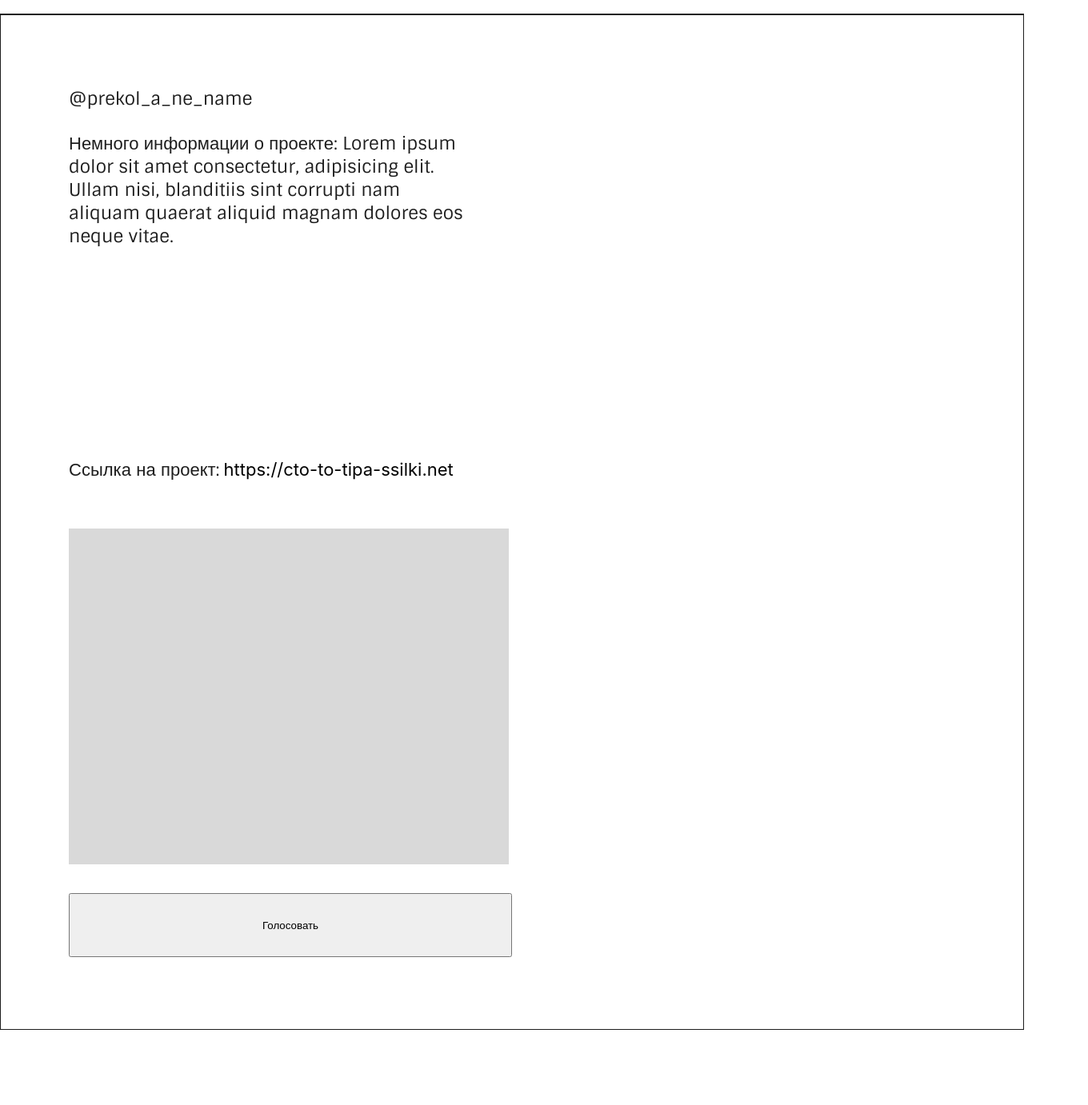
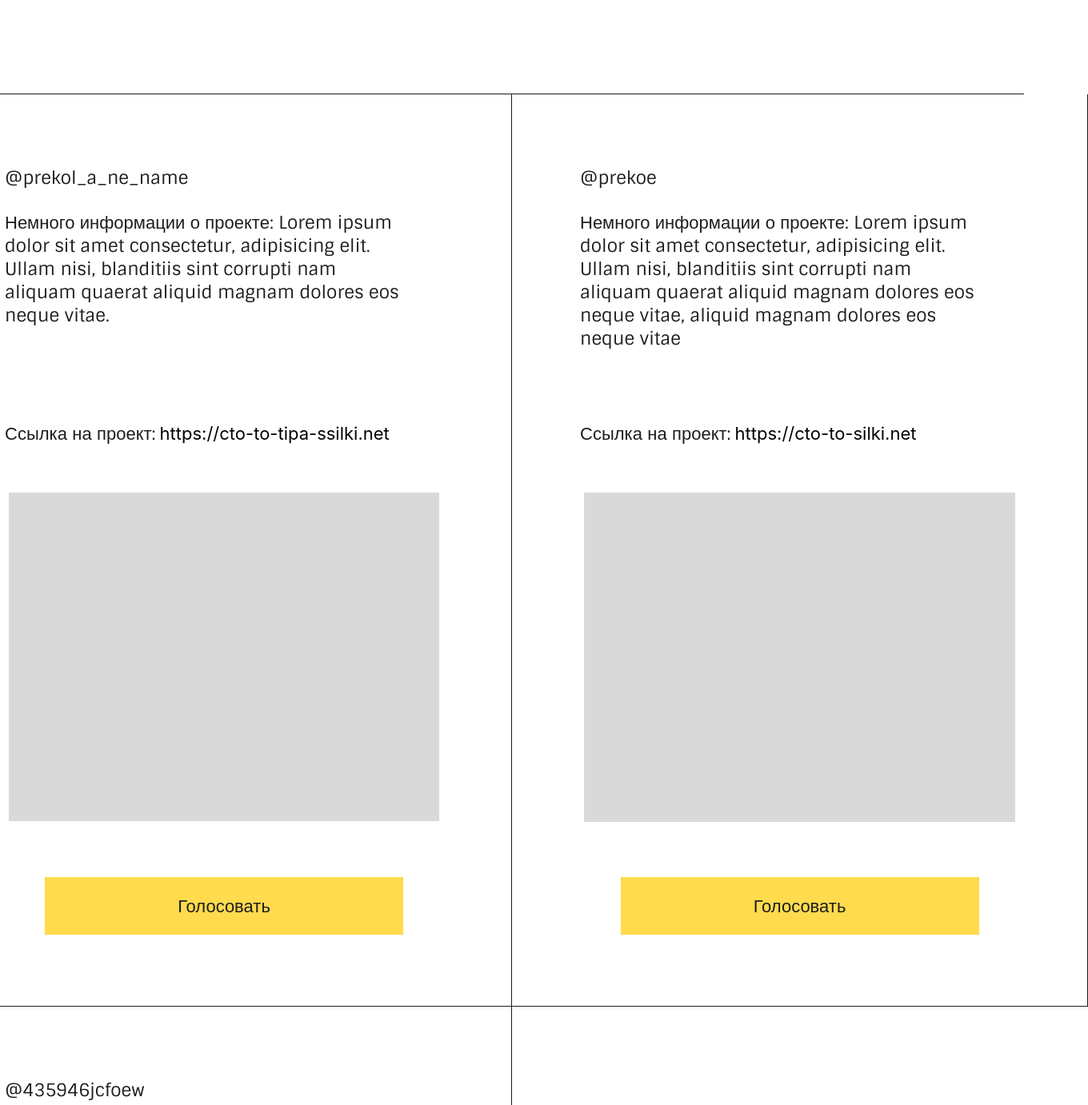
Before and after one commit to sonia13marker/creative.ct, a React (Create React App) app: page /contests in a window 1280 px wide. Shown: the part 898-2280 px from the top of the page at 80% size, 1360 px wide, since content can reach past the window. Before the commit the page ends 2186 px from the top, so only its background shows below. Built offline with nearby package versions, Linux system fonts and the light colour scheme.

Commit message:
страница "голосование"

```diff
--- a/src/components/AllProjects/AllProjects.jsx
+++ b/src/components/AllProjects/AllProjects.jsx
@@ -7,29 +7,31 @@ export function AllProjects () {
 
     let infos = [
         {
+            "id": "01",
             "name" : "@prekol_a_ne_name",
             "description" : "Немного информации о проекте: Lorem ipsum dolor sit amet consectetur, adipisicing elit. Ullam nisi, blanditiis sint corrupti nam aliquam quaerat aliquid magnam dolores eos neque vitae.",
             "project_link" : "https://cto-to-tipa-ssilki.net"
         },
+        {
+            "id" : "02",
+            "name" : "@prekoe",
+            "description" : "Немного информации о проекте: Lorem ipsum dolor sit amet consectetur, adipisicing elit. Ullam nisi, blanditiis sint corrupti nam aliquam quaerat aliquid magnam dolores eos neque vitae, aliquid magnam dolores eos neque vitae",
+            "project_link" : "https://cto-to-silki.net"
+        },
+        {
+           "id" : "03",
+            "name" : "@435946jcfoew",
+            "description" : "Дом, купить дом, частный дом, 0639468885, продажа домов, дома в области, недорогие дома, проекты домов, купля дома, дом в районе, купить дом в области, дома без посредников, жилой дом, дом в харькове, строительство домов, купить дом в районе, большой Дом, купить дом, частный дом, 0639468885, продажа домов, дома в обла",
+            "project_link" : "https://cto-to-silkigeojfod.net"
+        },
         // {
-        //     "name" : "@prekoe",
-        //     "description" : "Немного информации о проекте: Lorem ipsum dolor sit amet consectetur, adipisicing elit. Ullam nisi, blanditiis sint corrupti nam aliquam quaerat aliquid magnam dolores eos neque vitae, aliquid magnam dolores eos neque vitae",
-        //     "project_link" : "https://cto-to-silki.net"
-        // },
-        // {
-        //     "name" : "@435946jcfoew",
-        //     "description" : "Немного информации о проекте: Lorem ipsum dolor sit amet consectetur, adipisicing elit. Ullam nisi.",
-        //     "project_link" : "https://cto-to-silkigeojfod.net"
-        // },
-        // {
+        //"id" : "04",
         //     "name" : "@43foew_12",
         //     "description" : "Немного информации о проекте: Lorem ipsum dolor sit amet consectetur, adipisicing elit. Ullam nisi. Немного информации о проекте: Lorem ipsum dolor sit amet consectetur, adipisicing elit. Ullam nisi, blanditiis sint corrupti nam aliquam quaerat aliquid magnam dolores eos neque vitae, aliquid magnam dolores eos neque vitae",
         //     "project_link" : "https://lkigeojfod.net"
         // }
     ]
 
-    console.log(infos);
-    console.log(infos.name);
     return (<div>
 
         <div className={style.container}>
@@ -39,34 +41,8 @@ export function AllProjects () {
                 <h2 className={style.header__h2}>Django, 2023</h2>
             </div>
 
-
-            {/*стили для одного проекта */}
-                {/* <div className={style.grid__project}>
-                { infos.map((infos) =>
-                { return (<>
-                <p className={style.project__name}>
-                    {infos.name}
-                </p>
-                <p className={style.project__description}>
-                    {infos.description}
-                </p>
-                <span className={style.project__link}>
-                    Ссылка на проект:
-                    <a href="/#">
-                     {infos.project_link}
-                    </a>
-                    </span>
-
-                    <img src={plug} className={style.project__img} alt="project photo"/>
-
-                    <ProjectVoteButton/>
-                </>)}) }
-
-
-
-
-                </div> */}
-                <div className={style.grid}>
+                <div>
+                    {/*попробовать сделать - если символов больше чем 270, то текст урезать и в конец добавлять "..."*/}
                     <OneProject infos={infos}/>
                 </div>
 
--- a/src/components/AllProjects/style.module.css
+++ b/src/components/AllProjects/style.module.css
@@ -5,6 +5,7 @@
 }
 
 .container__header {
+    margin-top: 150px;
     width: 100%;
     display: flex;
     flex-direction: row;
@@ -29,41 +30,3 @@
     grid-template-rows: auto;
     /* grid-auto-rows: auto; */
 }
-
-.grid__project {
-    display: flex;
-    flex-direction: column;
-    align-items: flex-start;
-    width: 720px;
-    border: 1.5px solid var(--main-black);
-
-}
-
-.project__name, .project__description, .project__link {
-    font-family: 'Sintony', sans-serif;
-    font-weight: 400;
-    font-size: 22px;
-    line-height: 29px;
-    color: var(--main-black);
-    /* display: block; */
-}
-
-.project__name {
-
-}
-
-.project__description {
-    width: 31rem;
-}
-
-.project__link {
-
-}
-
-.project__link > a{
-    padding-left: 5px;
-}
-
-.project__img {
-
-}
--- /dev/null
+++ b/src/components/DetailOneProject/DetailOneProject.jsx
@@ -0,0 +1,29 @@
+import style from './style.module.css';
+import plug from '../../images/plug.png';
+import { ProjectVoteButton } from '../ProjectVoteBtn/ProjectVoteBtn';
+
+export function DetailOneProject ({name, description, project_link}) {
+    return (<>
+                <div className={style.project__wrapper}>
+                <p className={style.project__name}>{name}</p>
+
+                <p className={style.project__description}>{description}</p>
+
+                <span className={style.project__link}>
+                Ссылка на проект:
+                    <a href="/#">
+                        {project_link}
+                    </a>
+                </span>
+
+                <img src={plug} className={style.project__img} alt="project photo"/>
+
+                <ProjectVoteButton/>
+                </div>
+
+
+
+    </>
+
+    )
+}
--- /dev/null
+++ b/src/components/DetailOneProject/style.module.css
@@ -0,0 +1,50 @@
+.project__wrapper {
+    display: grid;
+    grid-template-columns: 100%;
+    /* grid-template-rows: 2rem minmax(3rem, 24rem) 4rem 27rem 5rem; */
+    grid-template-rows: 2rem 15rem 4rem 27rem 6rem;
+    row-gap: 1.5rem;
+    margin: 0;
+}
+.project__name, .project__description, .project__link {
+    font-family: 'Sintony', sans-serif;
+    font-weight: 400;
+    font-size: 22px;
+    line-height: 29px;
+    color: var(--main-black);
+
+}
+
+
+.project__description {
+    width: 31rem;
+    height: auto;
+    max-height: 15rem;
+    overflow: hidden;
+
+}
+
+.project__link > a{
+    padding-left: 5px;
+}
+
+/*эффект подчеркивания ссылки сделать*/
+.project__link > a::after {
+    content: "";
+    width: 0%;
+    height: 2px;
+    background-color: #000;
+}
+.project__link > a::after:hover {
+    content: "";
+    width: 100%;
+    height: 2px;
+    background-color: #000;
+    transition: 1s linear;
+}
+
+.project__img {
+    aspect-ratio: 4/3;
+    width: 100%;
+    object-fit: contain;
+}
--- a/src/components/OneProject/OneProject.jsx
+++ b/src/components/OneProject/OneProject.jsx
@@ -1,32 +1,14 @@
 import style from './style.module.css';
-import plug from '../../images/plug.png';
-import { ProjectVoteButton } from '../ProjectVoteBtn/ProjectVoteBtn';
+import { DetailOneProject } from '../DetailOneProject/DetailOneProject';
 
 export function OneProject ({infos}) {
     return (<div className={style.wrapper}>
-                <div className={style.grid__project}>
-                { infos.map((infos) =>
-                { return (<>
-                <p className={style.project__name}>
-                    {infos.name}
-                </p>
-                <p className={style.project__description}>
-                    {infos.description}
-                </p>
-                <span className={style.project__link}>
-                    Ссылка на проект:
-                    <a href="/#">
-                     {infos.project_link}
-                    </a>
-                    </span>
-
-                    <img src={plug} className={style.project__img} alt="project photo"/>
-
-                    <ProjectVoteButton/>
-                </>)}) }
-
-
-
+                <div className={style.grid}>
+                {infos.map((info, id) => (
+                    <section key={id}  className={style.grid__project}>
+                    <DetailOneProject {...info} />
+                    </section>
+                 ))}
 
                 </div>
 
--- a/src/components/OneProject/style.module.css
+++ b/src/components/OneProject/style.module.css
@@ -1,46 +1,35 @@
 .wrapper {
     width: 100vw;
+    display: flex;
+    flex-direction: column;
+    flex-wrap: nowrap;
+    justify-content: center;
+    align-items: center;
 }
 
 .grid__project {
-    display: grid;
-    grid-template-columns: 50%;
-    grid-template-rows: 2rem minmax(9rem, 24rem) 4rem 27rem 5rem;
-    row-gap: 1.5rem;
+    width: 720px;
     border: 1.5px solid var(--main-black);
     padding: 90px 85px;
-
+    margin: 0;
+    border-top: none;
 }
-
-.project__name, .project__description, .project__link {
-    font-family: 'Sintony', sans-serif;
-    font-weight: 400;
-    font-size: 22px;
-    line-height: 29px;
-    color: var(--main-black);
-    /* display: block; */
+ /* .grid::after {
+    content: "";
+    width: 100vw;
+    height: 5px;
+    background-color: red;
+    color: red;
+    position: absolute;
+    bottom: 1px;
+    z-index: 200;
+}  */
+.grid__project:nth-child(2n) {
+    border-left: none;
 }
-
-.project__name {
-    /* padding-bottom: 25px; */
-
+.grid {
+    display: grid;
+    grid-template-columns: 1fr 1fr;
+    grid-template-rows: auto;
+    /* grid-auto-rows: auto; */
 }
-
-.project__description {
-    width: 31rem;
-    height: auto;
-    /* padding-bottom: 25px; */
-    /* max-height: 300px; */
-}
-
-.project__link {
-
-}
-
-.project__link > a{
-    padding-left: 5px;
-}
-
-.project__img {
-
-}
--- a/src/components/ProjectVoteBtn/style.module.css
+++ b/src/components/ProjectVoteBtn/style.module.css
@@ -0,0 +1,28 @@
+.project__btn {
+    width: 28rem;
+    height: 4.5rem;
+    font-family: 'Sintony', sans-serif;
+    font-weight: 400;
+    font-size: 22px;
+    line-height: 29px;
+    color:  var(--main-black);
+    background-color:  var(--main-yel);
+    border: none;
+    justify-self: center;
+    margin-top: 25px;
+}
+/*придумать эффект при наведении*/
+.project__btn:hover {
+    opacity: 0.9;
+    cursor: pointer;
+}
+/*тоже продумать*/
+.project__btn:focus {
+    border: 1px solid var(--main-yel);
+    background-color: var(--main-white);
+    color: var(--main-yel);
+}
+/*and this*/
+.project__btn:active {
+
+}
```
